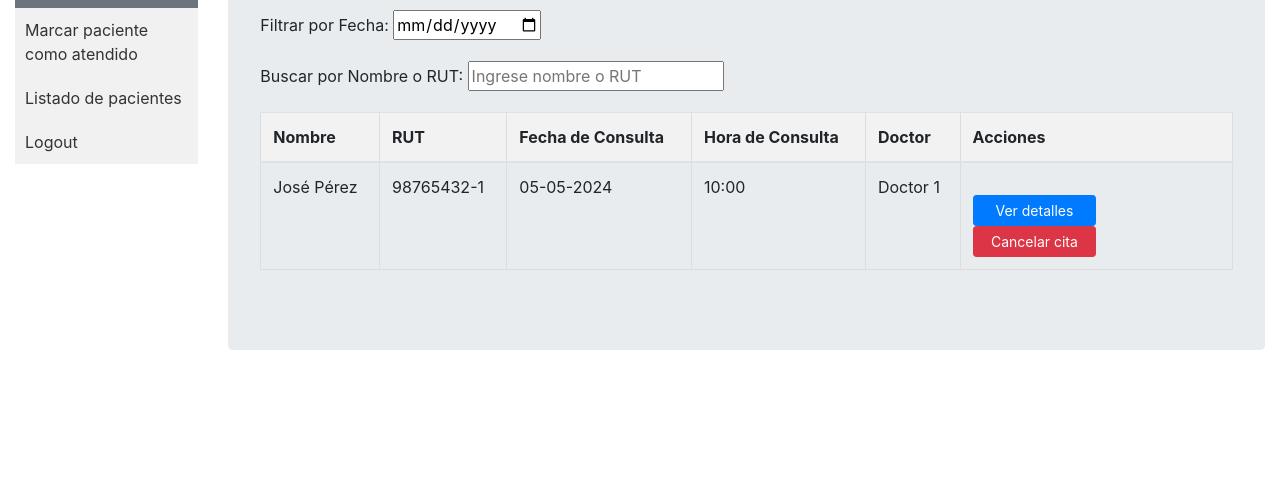
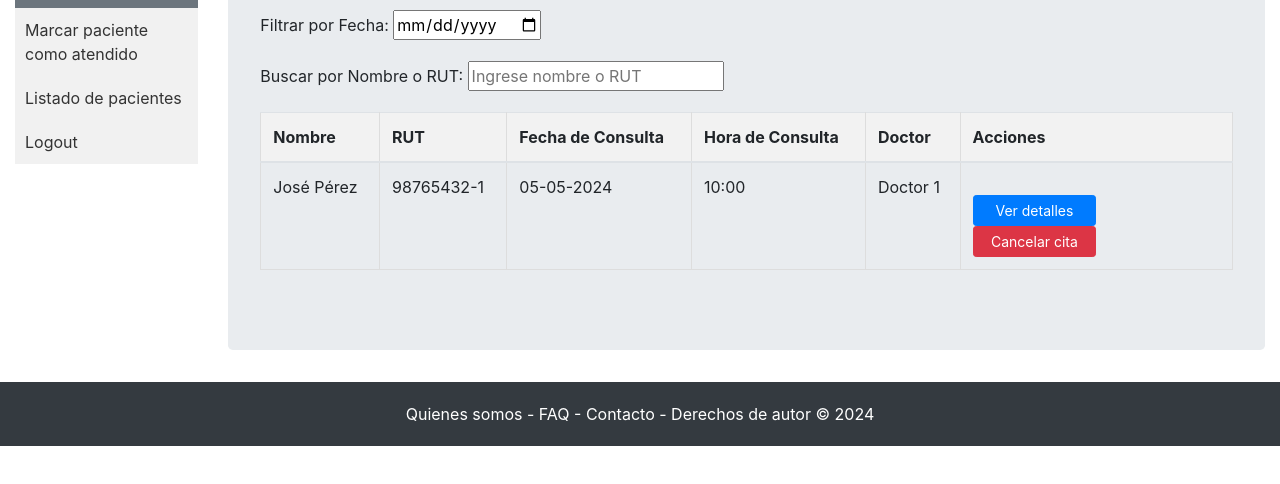
Before and after one commit to PGallagherC/INF301, a plain HTML site: page horas-paciente.html in a window 1280 px wide. Shown: the part 204-688 px from the top of the page. Drawn offline with Linux system fonts and the light colour scheme.

Commit message:
cambiado el .js y agregado footer

```diff
--- a/horas-paciente.html
+++ b/horas-paciente.html
@@ -77,9 +77,14 @@
 
     </div>
 </div>
+<footer class="footer">
+    <div class="container">
+        <span>Quienes somos - FAQ - Contacto - Derechos de autor © 2024</span>
+    </div>
+</footer>
 
 <!-- Script JavaScript -->
-<script src="js/marcar-paciente.js"></script>
+<script src="js/appointment.js"></script>
 
 </body>
 </html>
```
Also changed, not shown: consultar-paciente.html (+6 -1 lines), marcar-paciente.html (+6 -1 lines).
